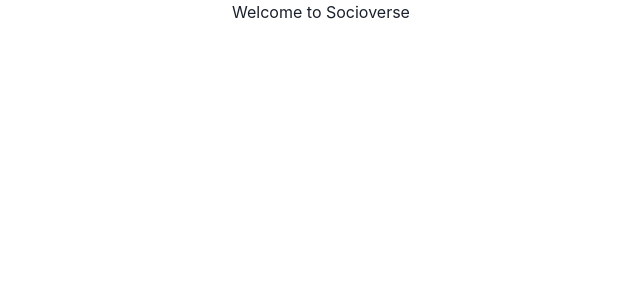
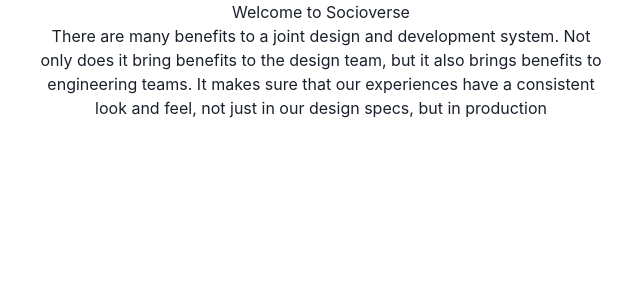
Before and after one commit to RakshaPawar108/social-media-app, a React (Create React App) app: page /login in a window 1280 px wide. Shown: the top 300 px of the page, without its empty margins (319-959 px from the left). Built offline with nearby package versions, Linux system fonts and the light colour scheme; what miragejs would draw is missing.

Commit message:
feat: add login route

```diff
--- a/src/App.jsx
+++ b/src/App.jsx
@@ -1,7 +1,16 @@
+import { Route, Routes } from "react-router-dom";
 import "./App.css";
+import { Login } from "./pages";
 
 function App() {
-  return <div className="App">Welcome to Socioverse</div>;
+  return (
+    <div className="App">
+      Welcome to Socioverse
+      <Routes>
+        <Route path="/login" element={<Login />} />
+      </Routes>
+    </div>
+  );
 }
 
 export default App;
--- /dev/null
+++ b/src/pages/Authentication/Login/Login.jsx
@@ -0,0 +1,12 @@
+import { Container } from "@chakra-ui/react";
+
+export const Login = () => {
+  return (
+    <Container>
+      There are many benefits to a joint design and development system. Not only
+      does it bring benefits to the design team, but it also brings benefits to
+      engineering teams. It makes sure that our experiences have a consistent
+      look and feel, not just in our design specs, but in production
+    </Container>
+  );
+};
--- /dev/null
+++ b/src/pages/index.js
@@ -0,0 +1 @@
+export { Login } from "./Authentication/Login/Login";
```
